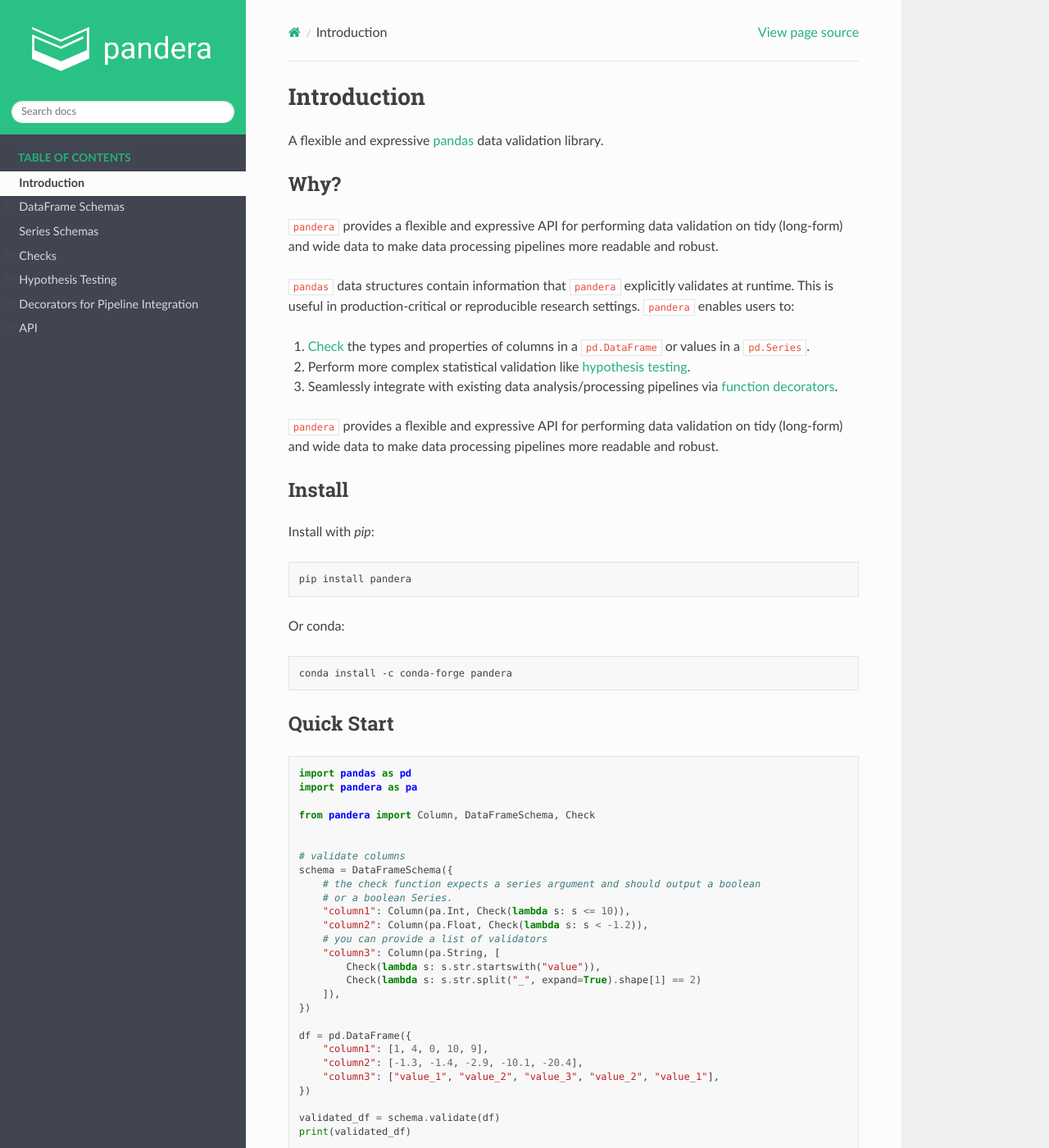
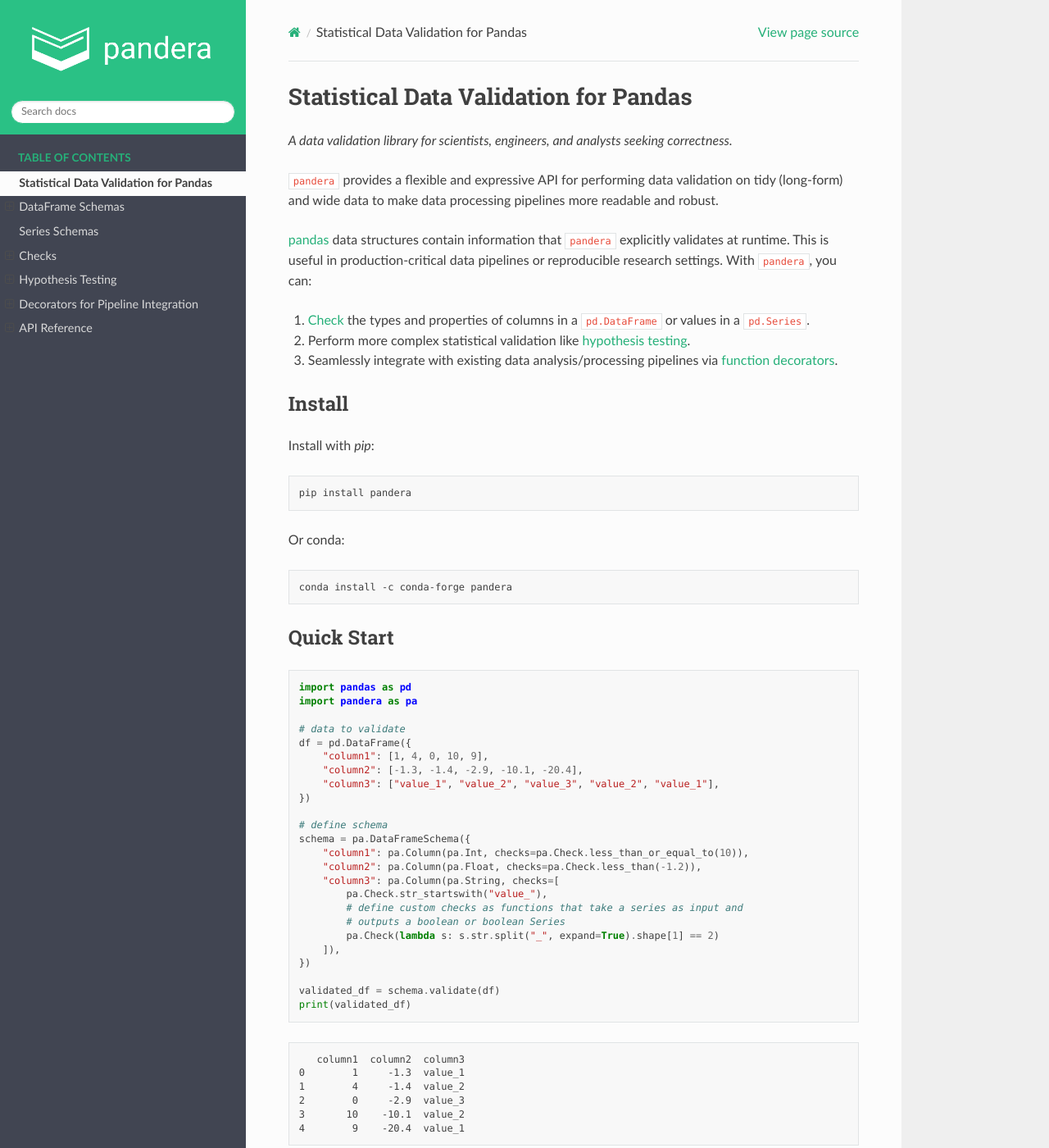
Before and after one commit to unionai-oss/pandera, a Sphinx documentation site: the page built from docs/source/index.rst, in a window 1280 px wide and 1400 px high. Shown: the whole window at 82% size. Built offline with Sphinx 7.4.7 and the Read the Docs theme 2.0.0, drawn with Linux system fonts in a browser that asks for light colours; some of the changed text lies outside the part shown.

Commit message:
re-style documentation, update intro copy and title

```diff
--- a/docs/source/API.rst
+++ b/docs/source/API_reference.rst
@@ -2,8 +2,8 @@
 
 .. currentmodule:: pandera
 
-API
-===
+API Reference
+=============
 
 Schemas
 -------
--- a/docs/source/_static/default.css
+++ b/docs/source/_static/default.css
@@ -30,3 +30,15 @@
 .wy-menu-vertical header, .wy-menu-vertical p.caption {
   color: #26b079;
 }
+
+.wy-menu-vertical li span.toctree-expand {
+  color: #dedede;
+}
+
+.wy-menu-vertical li.current > a span.toctree-expand {
+  color: #848484;
+}
+
+.wy-menu-vertical li:hover > a span.toctree-expand {
+  color: #dedede;
+}
--- a/docs/source/conf.py
+++ b/docs/source/conf.py
@@ -79,6 +79,7 @@
 html_theme_options = {
     "collapse_navigation": False,
     "logo_only": True,
+    "analytics_id": "UA-71018060-2",
 }
 
 # Add any paths that contain custom static files (such as style sheets) here,
@@ -86,7 +87,7 @@
 # so a file named "default.css" will overwrite the builtin "default.css".
 html_static_path = ['_static']
 
-autosummary_generate = ["API.rst"]
+autosummary_generate = ["API_reference.rst"]
 
 
 def setup(app):
--- a/docs/source/index.rst
+++ b/docs/source/index.rst
@@ -1,22 +1,19 @@
 .. pandera documentation master file
 
-Introduction
-============
+Statistical Data Validation for Pandas
+======================================
 
-A flexible and expressive `pandas <http://pandas.pydata.org>`_ data validation
-library.
-
-
-Why?
-----
+*A data validation library for scientists, engineers, and analysts seeking
+correctness.*
 
 ``pandera`` provides a flexible and expressive API for performing data
 validation on tidy (long-form) and wide data to make data processing pipelines
 more readable and robust.
 
-``pandas`` data structures contain information that ``pandera`` explicitly
-validates at runtime. This is useful in production-critical or reproducible
-research settings. ``pandera`` enables users to:
+`pandas <http://pandas.pydata.org>`_ data structures contain information that
+``pandera`` explicitly validates at runtime. This is useful in
+production-critical data pipelines or reproducible research settings. With
+``pandera``, you can:
 
 #. :ref:`Check<checks>` the types and properties of columns in a
    ``pd.DataFrame`` or values in a ``pd.Series``.
@@ -24,10 +21,6 @@
    :ref:`hypothesis testing<hypothesis>`.
 #. Seamlessly integrate with existing data analysis/processing pipelines
    via :ref:`function decorators<decorators>`.
-
-``pandera`` provides a flexible and expressive API for performing data
-validation on tidy (long-form) and wide data to make data processing pipelines
-more readable and robust.
 
 
 Install
@@ -55,26 +48,23 @@
     import pandas as pd
     import pandera as pa
 
-    from pandera import Column, DataFrameSchema, Check
-
-
-    # validate columns
-    schema = DataFrameSchema({
-        # the check function expects a series argument and should output a boolean
-        # or a boolean Series.
-        "column1": Column(pa.Int, Check(lambda s: s <= 10)),
-        "column2": Column(pa.Float, Check(lambda s: s < -1.2)),
-        # you can provide a list of validators
-        "column3": Column(pa.String, [
-            Check(lambda s: s.str.startswith("value")),
-            Check(lambda s: s.str.split("_", expand=True).shape[1] == 2)
-        ]),
-    })
-
+    # data to validate
     df = pd.DataFrame({
         "column1": [1, 4, 0, 10, 9],
         "column2": [-1.3, -1.4, -2.9, -10.1, -20.4],
         "column3": ["value_1", "value_2", "value_3", "value_2", "value_1"],
+    })
+
+    # define schema
+    schema = pa.DataFrameSchema({
+        "column1": pa.Column(pa.Int, checks=pa.Check.less_than_or_equal_to(10)),
+        "column2": pa.Column(pa.Float, checks=pa.Check.less_than(-1.2)),
+        "column3": pa.Column(pa.String, checks=[
+            pa.Check.str_startswith("value_"),
+            # define custom checks as functions that take a series as input and
+            # outputs a boolean or boolean Series
+            pa.Check(lambda s: s.str.split("_", expand=True).shape[1] == 2)
+        ]),
     })
 
     validated_df = schema.validate(df)
@@ -95,14 +85,17 @@
 
 .. testcode:: quick_start
 
-   schema = DataFrameSchema({
-       "column1": Column("int64", Check(lambda s: s <= 10)),
-       "column2": Column("float64", Check(lambda s: s < -1.2)),
-       "column3": Column("object", [
-           Check(lambda s: s.str.startswith("value")),
-           Check(lambda s: s.str.split("_", expand=True).shape[1] == 2)
-       ]),
-   })
+    schema = pa.DataFrameSchema({
+        "column1": pa.Column("int64", checks=pa.Check.less_than_or_equal_to(10)),
+        "column2": pa.Column("float64", checks=pa.Check.less_than(-1.2)),
+        # use "string" as of pandas >= 1.0
+        "column3": pa.Column("object", checks=[
+            pa.Check.str_startswith("value_"),
+            # define custom checks as functions that take a series as input and
+            # outputs a boolean or boolean Series
+            pa.Check(lambda s: s.str.split("_", expand=True).shape[1] == 2)
+        ]),
+    })
 
 
 Informative Errors
@@ -200,7 +193,7 @@
    checks
    hypothesis
    decorators
-   API
+   API_reference
 
 Indices and tables
 ==================
```
Also changed, not shown: README.md (+22 -28 lines), docs/source/checks.rst (+26 -22 lines), docs/source/decorators.rst (+4 -4 lines).
